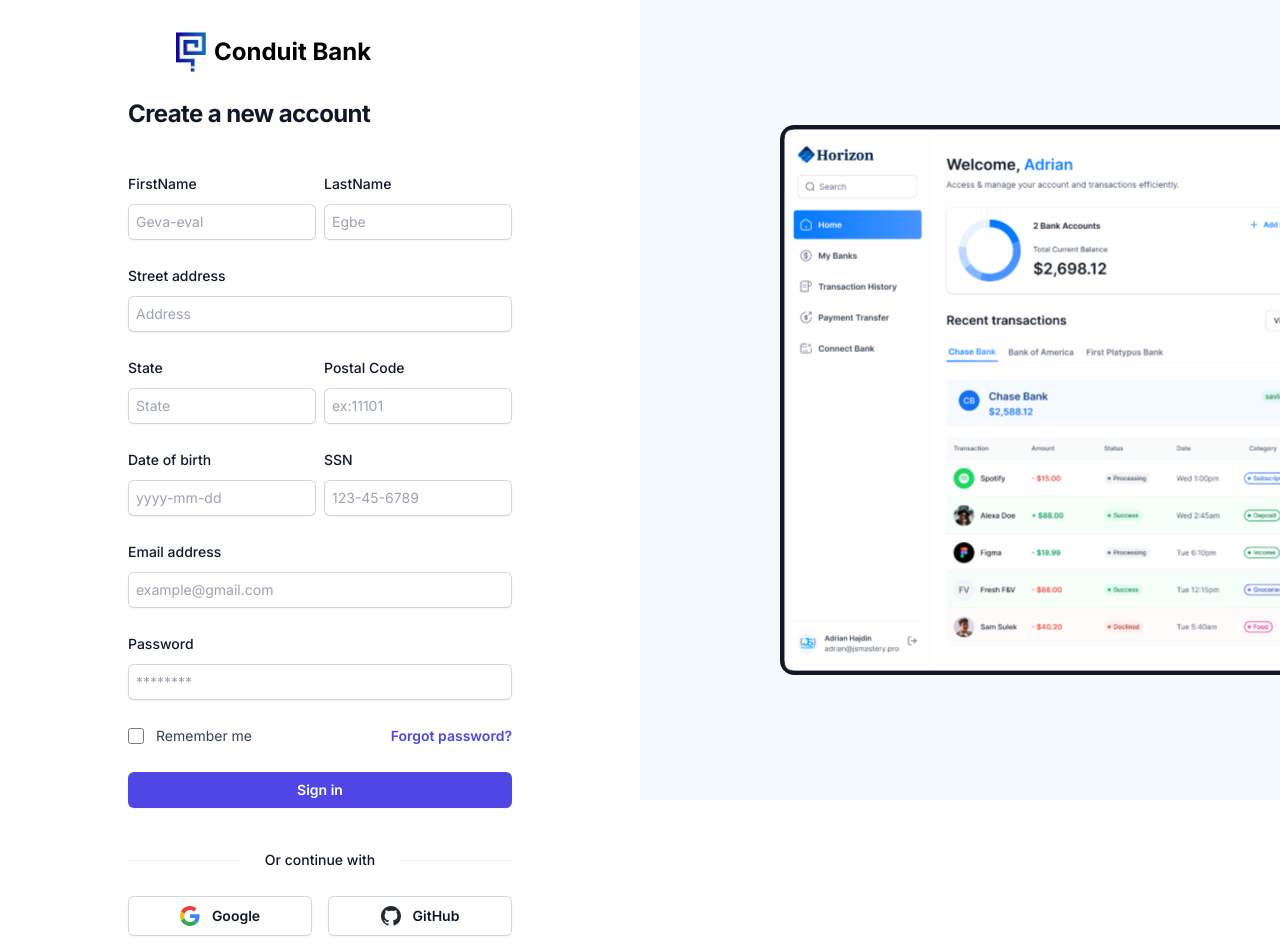
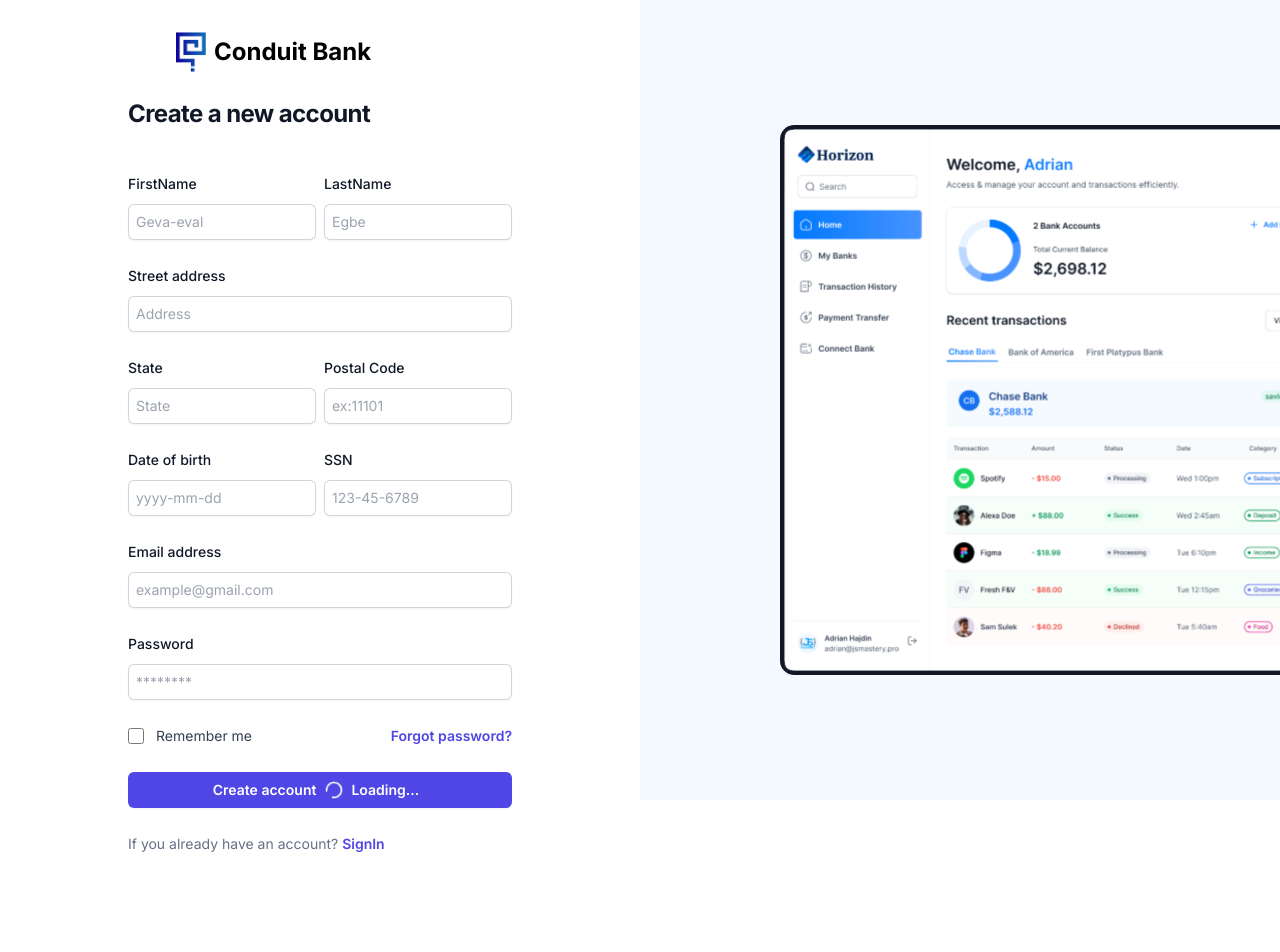
Before and after one commit to gevalinho/conduitbox_bank, a Next.js app: page /sign-up in a window 1280 px wide. Shown: the top 952 px of the page. After the commit the page ends 880 px from the top, so only its background shows below. Built offline with nearby package versions, Linux system fonts and the light colour scheme.

Commit message:
implementing authform

```diff
--- a/components/ui/AuthForm.tsx
+++ b/components/ui/AuthForm.tsx
@@ -2,22 +2,80 @@
 import React, { useState } from "react";
 import Link from "next/link";
 import Image from "next/image";
-// import { string } from "zod";
+import { SubmitHandler, useForm } from "react-hook-form";
+import { z } from "zod";
+import { zodResolver } from "@hookform/resolvers/zod";
+import { Loader2 } from "lucide-react";
+// import { FieldErrors } from "react-hook-form";
+// import { authFormSchema } from "@/lib/utils";
 
-const AuthForm = ({ type }: { type: string }) => {
+// interface FormValues {
+//   firstname: string;
+//   lastname: string;
+//   address: string;
+//   state: string;
+//   code: string;
+//   dob: Date;
+//   ssn: string;
+//   email: string;
+//   password: string;
+//   // Add other form field types as needed
+// }
+
+// Props for AuthForm
+interface AuthFormProps {
+  type: "sign-in" | "sign-up";
+}
+
+// Define the Zod schema for validation
+const signInSchema = z.object({
+  email: z.string().email("Invalid email address"),
+  password: z.string().min(8, "Password must be at least 8 characters long"),
+});
+
+const signUpSchema = z.object({
+  firstname: z.string().nonempty("First name is required"),
+  lastname: z.string().nonempty("Last name is required"),
+  address: z.string().nonempty("Address is required"),
+  state: z.string().nonempty("Country is required"),
+  code: z.string().regex(/^\d+$/, "Postal code must be numeric"),
+  dob: z.string().nonempty("Date of birth is required"),
+  ssn: z.string().nonempty("SSN is required"),
+  email: z.string().email("Invalid email address"),
+  password: z.string().min(8, "Password must be at least 8 characters long"),
+});
+
+// Infer form types from the schema
+
+type FormValues = z.infer<typeof signUpSchema>;
+// type SignInFormData = z.infer<typeof signInSchema>;
+// type SignUpFormData = z.infer<typeof signUpSchema>;
+
+const AuthForm: React.FC<AuthFormProps> = ({ type }) => {
   const [user, setUser] = useState(null);
+  const [isLoading, setIsLoading] = useState(true);
+
+  // Use react-hook-form with zodResolver based on the form type
+  const {
+    register,
+    handleSubmit,
+    reset,
+    formState: { errors },
+  } = useForm<FormValues>({
+    resolver: zodResolver(type === "sign-in" ? signInSchema : signUpSchema),
+  });
+
+  const onSubmit: SubmitHandler<FormValues> = (data) => {
+    setIsLoading(true);
+    console.log("Form Data:", data);
+    // Handle form submission logic here (e.g., API calls)
+    reset();
+  };
+
   return (
     <div>
       <div className="mx-auto w-full max-w-sm lg:w-96">
         <div>
-          {/* <Link href="/">
-                <Image
-                  src="/icons/conduitbank.png"
-                  width={30}
-                  height={30}
-                  alt="logo"
-                />
-              </Link> */}
           <div className="flex h-16 pt-10 shrink-0 items-center pl-12">
             <Link href="/">
               <Image
@@ -58,7 +116,11 @@
 
         <div className="mt-10">
           <div>
-            <form action="#" method="POST" className="space-y-6">
+            <form
+              onSubmit={handleSubmit(onSubmit)}
+              method="POST"
+              className="space-y-6"
+            >
               {type === "sign-up" && (
                 <>
                   {/* new user name input  */}
@@ -74,6 +136,9 @@
                       </label>
                       <div className="mt-2">
                         <input
+                          {...register("firstname", {
+                            required: "First name is required",
+                          })}
                           id="firstname"
                           name="firstname"
                           type="firstname"
@@ -82,6 +147,9 @@
                           placeholder="Geva-eval"
                           className="block w-full rounded-md border-0 py-1.5 px-2 shadow-sm ring-1 ring-inset ring-gray-300 placeholder:text-gray-400 focus:ring-2 focus:ring-inset focus:ring-indigo-600 sm:text-sm/6"
                         />
+                        <p className="text-red-500">
+                          {errors.firstname?.message}
+                        </p>
                       </div>
                     </div>
 
@@ -94,6 +162,9 @@
                       </label>
                       <div className="mt-2">
                         <input
+                          {...register("lastname", {
+                            required: "Last name is required",
+                          })}
                           id="lastname"
                           name="lastname"
                           type="lastname"
@@ -102,6 +173,9 @@
                           placeholder="Egbe"
                           className="block w-full rounded-md border-0 py-1.5 px-2 shadow-sm ring-1 ring-inset ring-gray-300 placeholder:text-gray-400 focus:ring-2 focus:ring-inset focus:ring-indigo-600 sm:text-sm/6"
                         />
+                        <p className="text-red-500">
+                          {errors.lastname?.message}
+                        </p>
                       </div>
                     </div>
                   </div>
@@ -114,6 +188,9 @@
                     </label>
                     <div className="mt-2">
                       <input
+                        {...register("address", {
+                          required: "address is required",
+                        })}
                         id="address"
                         name="address"
                         type="address"
@@ -122,6 +199,7 @@
                         placeholder="Address"
                         className="block w-full rounded-md border-0 py-1.5 px-2 shadow-sm ring-1 ring-inset ring-gray-300 placeholder:text-gray-400 focus:ring-2 focus:ring-inset focus:ring-indigo-600 sm:text-sm/6"
                       />
+                      <p className="text-red-500">{errors.address?.message}</p>
                     </div>
                   </div>
 
@@ -135,14 +213,18 @@
                       </label>
                       <div className="mt-2">
                         <input
+                          {...register("state", {
+                            required: "State is required",
+                          })}
                           id="state"
-                          name="State"
-                          type="sate"
+                          name="state"
+                          type="state"
                           required
                           autoComplete="state"
                           placeholder="State"
                           className="block w-full rounded-md border-0 py-1.5 px-2 shadow-sm ring-1 ring-inset ring-gray-300 placeholder:text-gray-400 focus:ring-2 focus:ring-inset focus:ring-indigo-600 sm:text-sm/6"
                         />
+                        <p className="text-red-500">{errors.state?.message}</p>
                       </div>
                     </div>
 
@@ -155,6 +237,9 @@
                       </label>
                       <div className="mt-2">
                         <input
+                          {...register("code", {
+                            required: "code is required",
+                          })}
                           id="code"
                           name="code"
                           type="code"
@@ -163,6 +248,7 @@
                           placeholder="ex:11101"
                           className="block w-full rounded-md border-0 py-1.5 px-2 shadow-sm ring-1 ring-inset ring-gray-300 placeholder:text-gray-400 focus:ring-2 focus:ring-inset focus:ring-indigo-600 sm:text-sm/6"
                         />
+                        <p className="text-red-500">{errors.code?.message}</p>
                       </div>
                     </div>
                   </div>
@@ -177,6 +263,9 @@
                       </label>
                       <div className="mt-2">
                         <input
+                          {...register("dob", {
+                            required: "date of birth is required",
+                          })}
                           id="dob"
                           name="dob"
                           type="dob"
@@ -185,6 +274,7 @@
                           placeholder="yyyy-mm-dd"
                           className="block w-full rounded-md border-0 py-1.5 px-2 shadow-sm ring-1 ring-inset ring-gray-300 placeholder:text-gray-400 focus:ring-2 focus:ring-inset focus:ring-indigo-600 sm:text-sm/6"
                         />
+                        <p className="text-red-500">{errors.dob?.message}</p>
                       </div>
                     </div>
 
@@ -197,6 +287,7 @@
                       </label>
                       <div className="mt-2">
                         <input
+                          {...register("ssn", { required: "ssn is required" })}
                           id="ssn"
                           name="ssn"
                           type="ssn"
@@ -205,6 +296,7 @@
                           placeholder="123-45-6789"
                           className="block w-full rounded-md border-0 py-1.5 px-2 shadow-sm ring-1 ring-inset ring-gray-300 placeholder:text-gray-400 focus:ring-2 focus:ring-inset focus:ring-indigo-600 sm:text-sm/6"
                         />
+                        <p className="text-red-500">{errors.ssn?.message}</p>
                       </div>
                     </div>
                   </div>
@@ -220,6 +312,7 @@
                 </label>
                 <div className="mt-2">
                   <input
+                    {...register("email", { required: "email is required" })}
                     id="email"
                     name="email"
                     type="email"
@@ -228,6 +321,7 @@
                     placeholder="example@gmail.com"
                     className="block w-full rounded-md border-0 py-1.5 px-2 shadow-sm ring-1 ring-inset ring-gray-300 placeholder:text-gray-400 focus:ring-2 focus:ring-inset focus:ring-indigo-600 sm:text-sm/6"
                   />
+                  <p className="text-red-500">{errors.email?.message}</p>
                 </div>
               </div>
 
@@ -240,6 +334,13 @@
                 </label>
                 <div className="mt-2 ">
                   <input
+                    {...register("password", {
+                      required: "password is required",
+                      minLength: {
+                        value: 8,
+                        message: "Password must be at least 8 characters long",
+                      },
+                    })}
                     id="password"
                     name="password"
                     type="password"
@@ -248,6 +349,7 @@
                     placeholder="********"
                     className="block w-full rounded-md border-0 py-1.5 px-2 shadow-sm ring-1 ring-inset ring-gray-300 placeholder:text-gray-400 focus:ring-2 focus:ring-inset focus:ring-indigo-600 sm:text-sm/6"
                   />
+                  <p className="text-red-500">{errors.password?.message}</p>
                 </div>
               </div>
 
@@ -277,17 +379,41 @@
                 </div>
               </div>
 
+              {type === "sign-up" ? (
+                <div>
+                  <button
+                    disabled={isLoading}
+                    type="submit"
+                    className="flex w-full justify-center rounded-md bg-indigo-600 px-3 py-1.5 text-sm/6 font-semibold text-white shadow-sm hover:bg-indigo-500 focus-visible:outline focus-visible:outline-2 focus-visible:outline-offset-2 focus-visible:outline-indigo-600"
+                  >
+                    Create account{" "}
+                    {isLoading && (
+                      <div className="flex items-center px-2">
+                        <Loader2 size={20} className="animate-spin " /> &nbsp;
+                        Loading...
+                      </div>
+                    )}
+                  </button>
+                </div>
+              ) : (
                 <div>
                   <button
                     type="submit"
                     className="flex w-full justify-center rounded-md bg-indigo-600 px-3 py-1.5 text-sm/6 font-semibold text-white shadow-sm hover:bg-indigo-500 focus-visible:outline focus-visible:outline-2 focus-visible:outline-offset-2 focus-visible:outline-indigo-600"
                   >
-                  Sign in
+                    Sign in{" "}
+                    {isLoading && (
+                      <div className="flex items-center px-2">
+                        <Loader2 size={20} className="animate-spin " /> &nbsp;
+                        Loading...
+                      </div>
+                    )}
                   </button>
                 </div>
+              )}
             </form>
           </div>
-
+          {/*
           <div className="mt-10">
             <div className="relative">
               <div
@@ -348,7 +474,7 @@
                 <span className="text-sm/6 font-semibold">GitHub</span>
               </a>
             </div>
-          </div>
+          </div> */}
           {type === "sign-in" ? (
             <div className="relative mt-6">
               <p className="mt-2 text-sm/6 text-gray-500">
@@ -362,7 +488,7 @@
               </p>
             </div>
           ) : (
-            <div className="relative mt-6">
+            <div className="relative mt-6 mb-6">
               <p className="mt-2 text-sm/6 text-gray-500">
                 If you already have an account?{" "}
                 <Link
--- a/package.json
+++ b/package.json
@@ -11,6 +11,7 @@
   "dependencies": {
     "@headlessui/react": "^2.1.10",
     "@heroicons/react": "^2.1.5",
+    "@hookform/resolvers": "^3.9.1",
     "@radix-ui/react-slot": "^1.1.0",
     "chart.js": "^4.4.5",
     "class-variance-authority": "^0.7.0",
@@ -23,6 +24,7 @@
     "react-chartjs-2": "^5.2.0",
     "react-countup": "^6.5.3",
     "react-dom": "^18",
+    "react-hook-form": "^7.53.1",
     "shadcn": "^1.0.0",
     "shadcn-ui": "^0.2.3",
     "tailwind-merge": "^2.5.3",
```
Also changed, not shown: 1 other file (tests, documents, lock files or other folders). Lines whose indentation alone changed are shown as unchanged.
